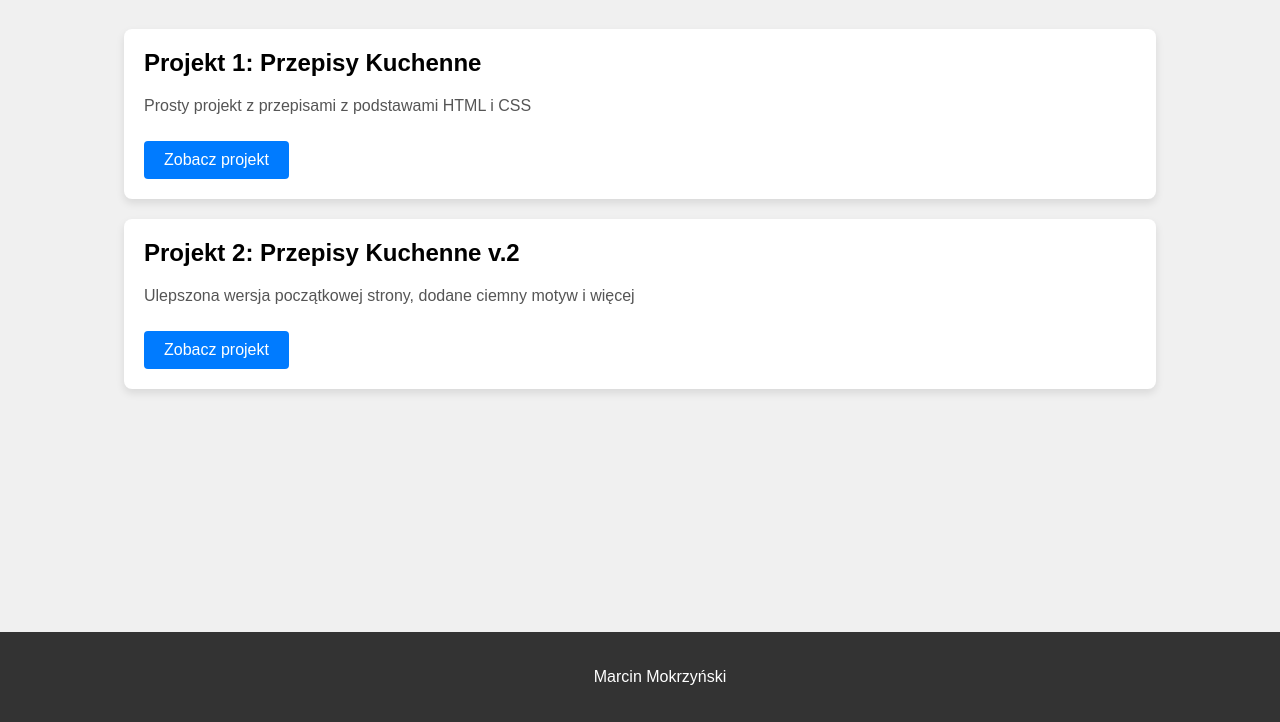
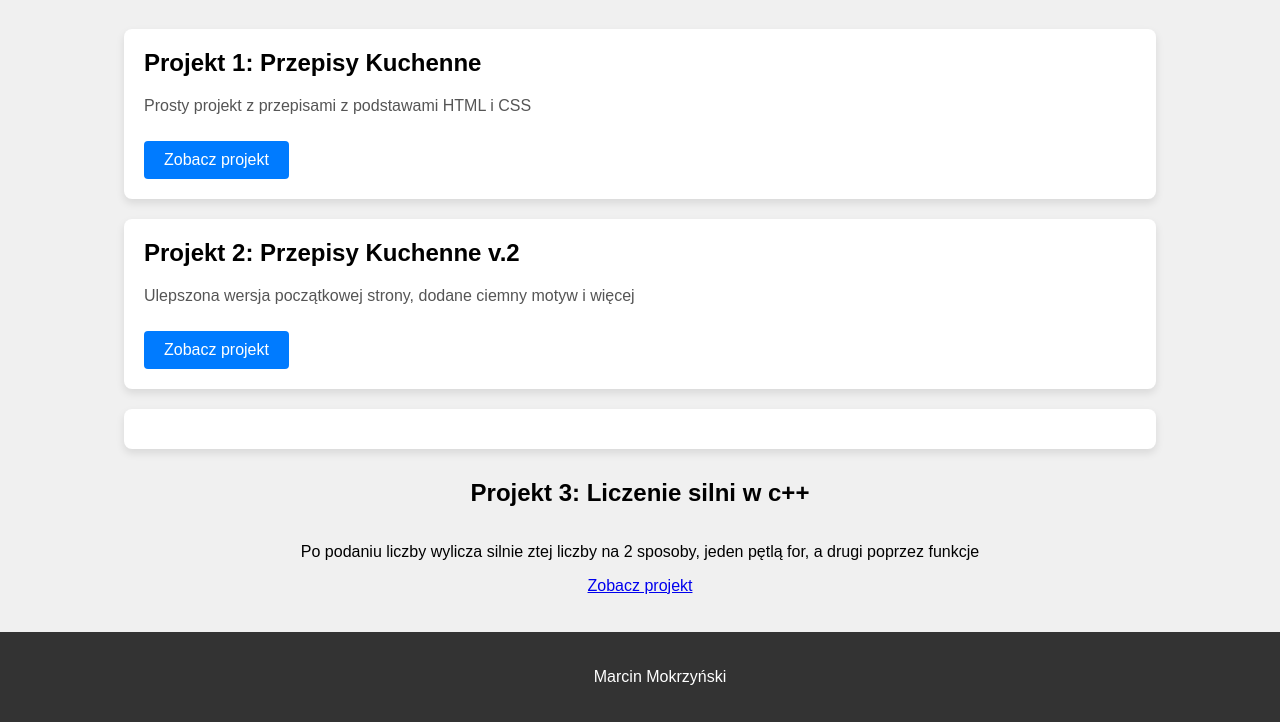
Before and after one commit to NocnyZiemniak/Portfolio, a plain HTML site: page index.html in a window 1280 px wide. Shown: the part 78-800 px from the top of the page. Drawn offline with Linux system fonts and the light colour scheme.

Commit message:
Update index.html

```diff
--- a/index.html
+++ b/index.html
@@ -22,7 +22,11 @@
             <p>Ulepszona wersja początkowej strony, dodane ciemny motyw i więcej</p>
             <a href="projekty/przepisy2/index.html" target="_blank">Zobacz projekt</a>
         </article>
-
+        <article class="project"></article>
+            <h2>Projekt 3: Liczenie silni w c++</h2>
+            <p>Po podaniu liczby wylicza silnie ztej liczby na 2 sposoby, jeden pętlą for, a drugi poprzez funkcje</p>
+            <a href="projekty/przepisy2/index.html" target="_blank">Zobacz projekt</a>
+        </article>
     </section>
 
     <footer>
```
